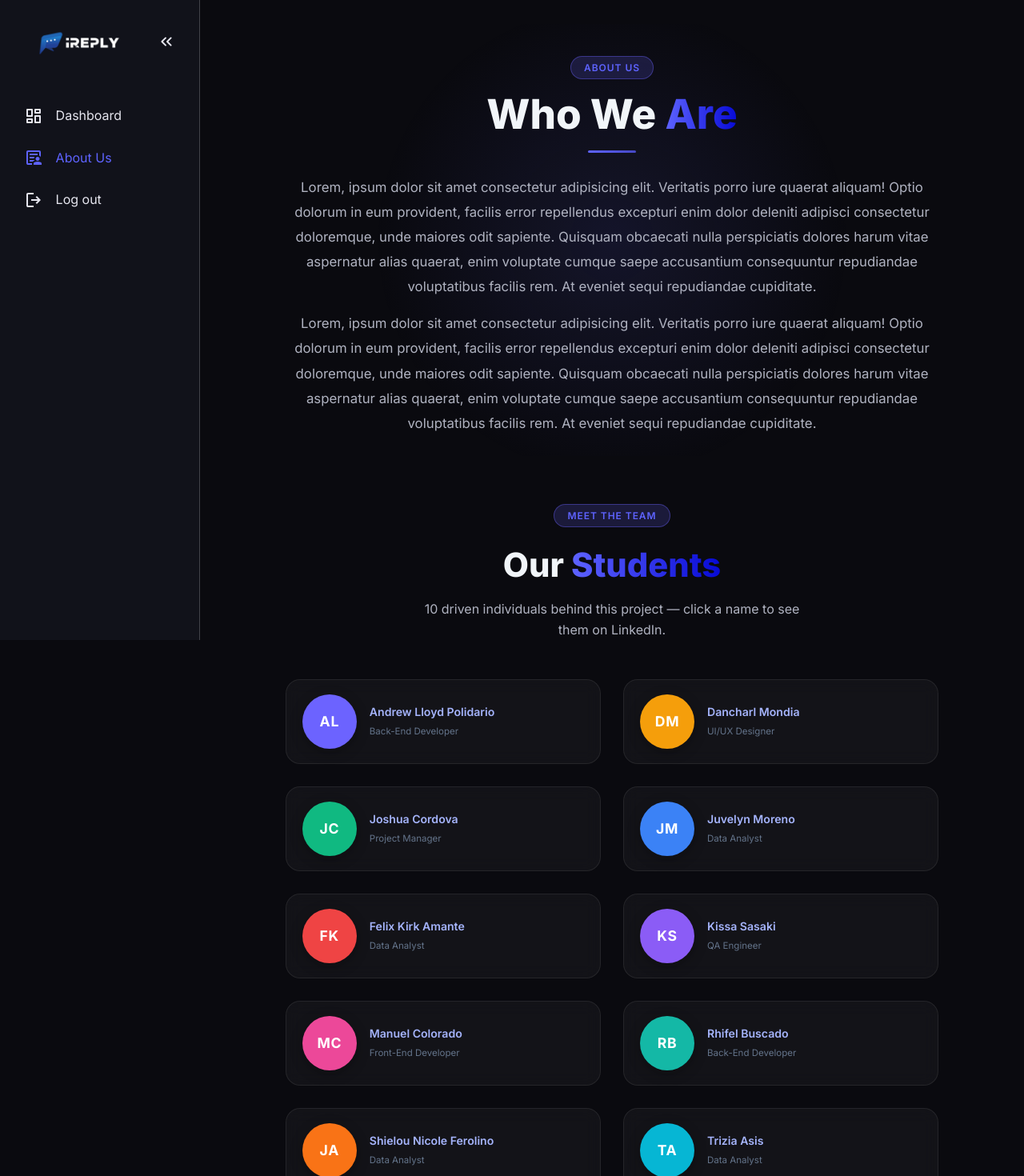
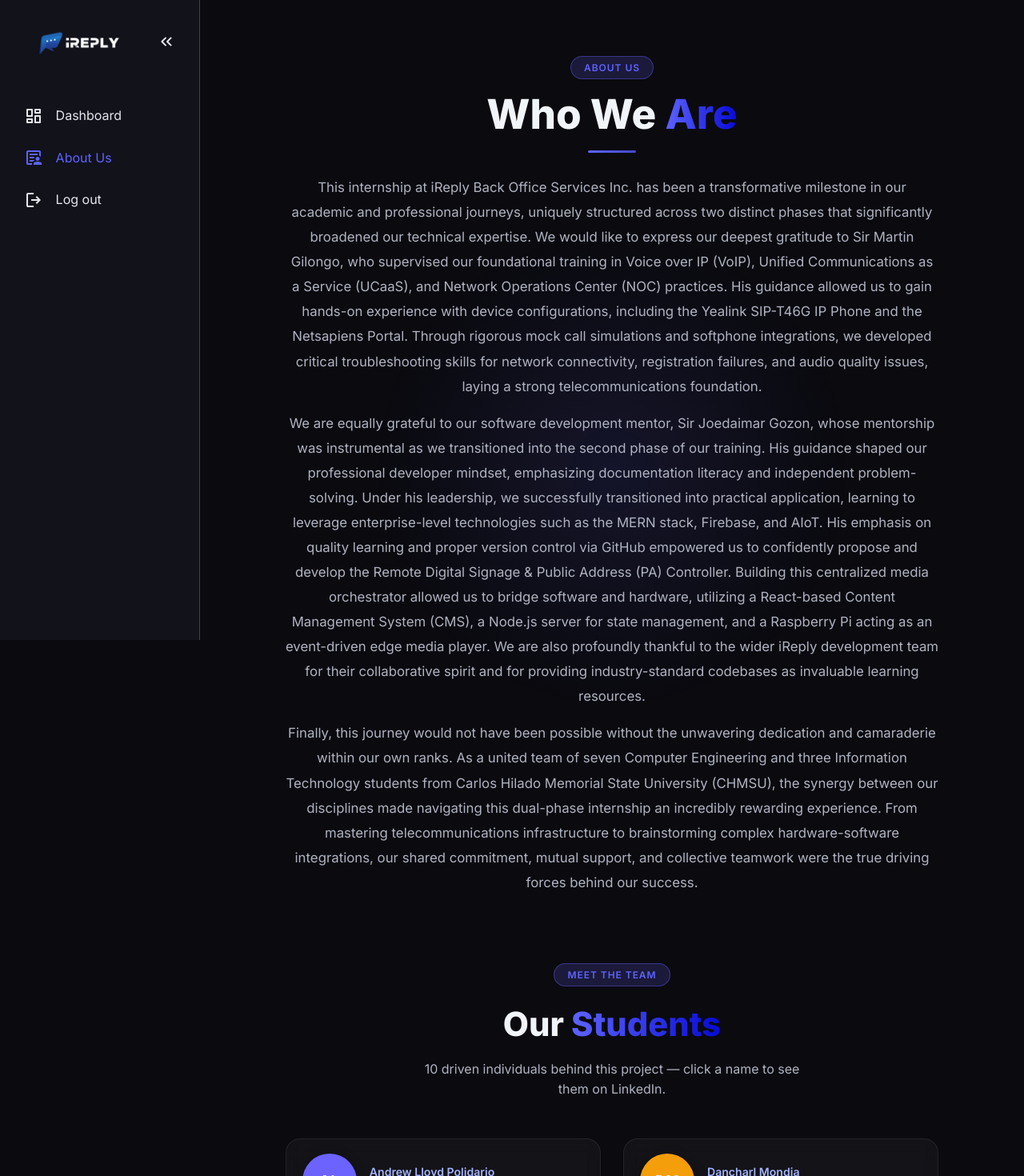
Before and after one commit to IreplyCHMSU-Alijis-2026/CMS, a React (Vite) app in the folder front/: page /profile in a window 1280 px wide. Shown: the top 1470 px of the page at 80% size. Built offline with nearby package versions, Linux system fonts and the light colour scheme; no server answers; sample sign-in values are in the browser's storage.

Commit message:
Made changes to about us: Roles and Linkin hyperlinks

```diff
--- a/front/src/pages/profile.jsx
+++ b/front/src/pages/profile.jsx
@@ -16,7 +16,7 @@
   {
     id: 2,
     name: 'Dancharl Mondia',
-    role: 'UI/UX Designer',
+    role: 'Front-End Developer',
     linkedin: 'https://www.linkedin.com/in/dancharl-mondia-b41a49346',
     avatar: 'DM',
   },
@@ -30,22 +30,22 @@
   {
     id: 4,
     name: 'Juvelyn Moreno',
-    role: 'Data Analyst',
+    role: 'Hardware Engineer',
     linkedin: 'http://www.linkedin.com/in/juvelyn-moreno-2804423ba/',
     avatar: 'JM',
   },
   {
     id: 5,
     name: 'Felix Kirk Amante',
-    role: 'Data Analyst',
+    role: 'Front-End Developer',
     linkedin: 'https://www.linkedin.com/in/felix-kirk-amante-283553347?utm_source=share_via&utm_content=profile&utm_medium=member_android',
     avatar: 'FK',
   },
   {
     id: 6,
     name: 'Kissa Sasaki',
-    role: 'QA Engineer',
-    linkedin: 'https://www.linkedin.com/in/sofiagarcia',
+    role: 'Hardware Engineer',
+    linkedin: 'http://www.linkedin.com/in/kissa-sasaki',
     avatar: 'KS',
   },
   {
@@ -58,21 +58,21 @@
   {
     id: 8,
     name: 'Rhifel Buscado',
-    role: 'Back-End Developer',
+    role: 'Lead Systems Engineer',
     linkedin: 'http://www.linkedin.com/in/rhifel',
     avatar: 'RB',
   },
   {
     id: 9,
     name: 'Shielou Nicole Ferolino',
-    role: 'Data Analyst',
-    linkedin: 'https://www.linkedin.com/in/shielou-nicole-ferolino-b8a65328a?trk=contact-info',
+    role: 'Systems Engineer',
+    linkedin: 'http://www.linkedin.com/in/nicole-ferolino',
     avatar: 'JA',
   },
   {
     id: 10,
     name: 'Trizia Asis',
-    role: 'Data Analyst',
+    role: 'QA Engineer',
     linkedin: 'http://www.linkedin.com/in/trizia-asis-3204a63a1',
     avatar: 'TA',
   },
@@ -99,22 +99,13 @@
           </h1>
           <div className="about-divider" />
           <p className="about-text">
-            Lorem, ipsum dolor sit amet consectetur adipisicing elit. Veritatis
-            porro iure quaerat aliquam! Optio dolorum in eum provident, facilis
-            error repellendus excepturi enim dolor deleniti adipisci consectetur
-            doloremque, unde maiores odit sapiente. Quisquam obcaecati nulla
-            perspiciatis dolores harum vitae aspernatur alias quaerat, enim
-            voluptate cumque saepe accusantium consequuntur repudiandae
-            voluptatibus facilis rem. At eveniet sequi repudiandae cupiditate.
+            This internship at iReply Back Office Services Inc. has been a transformative milestone in our academic and professional journeys, uniquely structured across two distinct phases that significantly broadened our technical expertise. We would like to express our deepest gratitude to Sir Martin Gilongo, who supervised our foundational training in Voice over IP (VoIP), Unified Communications as a Service (UCaaS), and Network Operations Center (NOC) practices. His guidance allowed us to gain hands-on experience with device configurations, including the Yealink SIP-T46G IP Phone and the Netsapiens Portal. Through rigorous mock call simulations and softphone integrations, we developed critical troubleshooting skills for network connectivity, registration failures, and audio quality issues, laying a strong telecommunications foundation.
           </p>
           <p className="about-text">
-            Lorem, ipsum dolor sit amet consectetur adipisicing elit. Veritatis
-            porro iure quaerat aliquam! Optio dolorum in eum provident, facilis
-            error repellendus excepturi enim dolor deleniti adipisci consectetur
-            doloremque, unde maiores odit sapiente. Quisquam obcaecati nulla
-            perspiciatis dolores harum vitae aspernatur alias quaerat, enim
-            voluptate cumque saepe accusantium consequuntur repudiandae
-            voluptatibus facilis rem. At eveniet sequi repudiandae cupiditate.
+            We are equally grateful to our software development mentor, Sir Joedaimar Gozon, whose mentorship was instrumental as we transitioned into the second phase of our training. His guidance shaped our professional developer mindset, emphasizing documentation literacy and independent problem-solving. Under his leadership, we successfully transitioned into practical application, learning to leverage enterprise-level technologies such as the MERN stack, Firebase, and AIoT. His emphasis on quality learning and proper version control via GitHub empowered us to confidently propose and develop the Remote Digital Signage & Public Address (PA) Controller. Building this centralized media orchestrator allowed us to bridge software and hardware, utilizing a React-based Content Management System (CMS), a Node.js server for state management, and a Raspberry Pi acting as an event-driven edge media player. We are also profoundly thankful to the wider iReply development team for their collaborative spirit and for providing industry-standard codebases as invaluable learning resources.
+          </p>
+          <p className="about-text">
+             Finally, this journey would not have been possible without the unwavering dedication and camaraderie within our own ranks. As a united team of seven Computer Engineering and three Information Technology students from Carlos Hilado Memorial State University (CHMSU), the synergy between our disciplines made navigating this dual-phase internship an incredibly rewarding experience. From mastering telecommunications infrastructure to brainstorming complex hardware-software integrations, our shared commitment, mutual support, and collective teamwork were the true driving forces behind our success.
           </p>
         </div>
         <div className="about-glow" />
```
